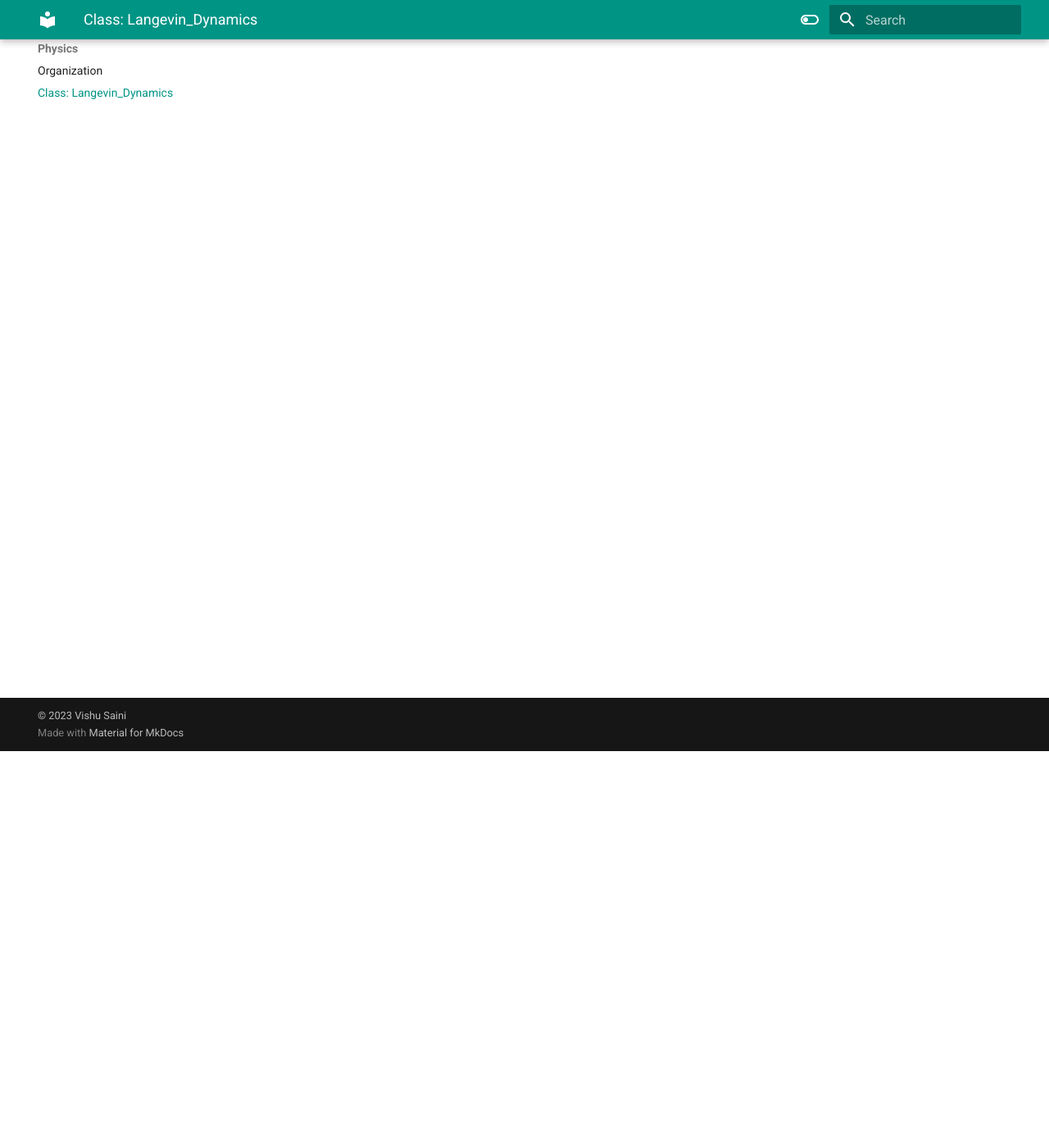
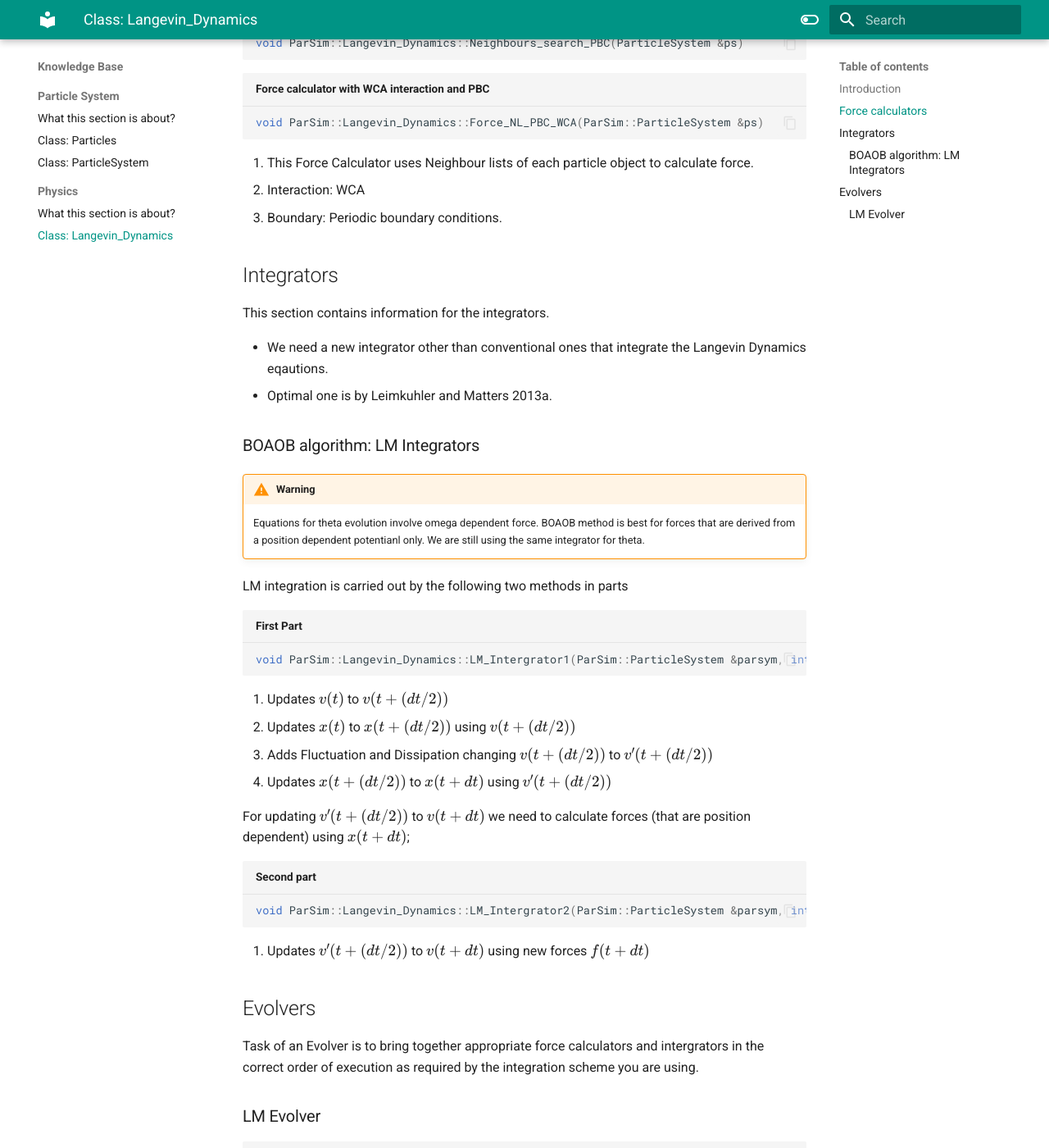
Before and after one commit to vishu-byte/Documentation, an MkDocs documentation site: the page built from docs/Physics/Class:LD/Description.md, in a window 1280 px wide and 1400 px high, scrolled down 484 px. Shown: the whole window at 82% size. Built offline with MkDocs 1.6.1 and Material for MkDocs 9.7.7, drawn with Linux system fonts in a browser that asks for light colours; formulas are drawn with MathJax 3; some of the changed text lies outside the part shown.

Commit message:
A lot of organization and information is added

````diff
--- a/docs/Physics/Class:LD/Description.md
+++ b/docs/Physics/Class:LD/Description.md
@@ -1,7 +1,84 @@
-# Introduction
+## Introduction
 This class handles systems that obey Langevin Dynamics. It is kept separated from other class for ease-of-use.
 
-# Force calculators
+## Force calculators
 
-# Integrators
+``` c++
+void ParSim::Langevin_Dynamics::Neighbours_search(ParticleSystem &ps)
+```
+
+``` c++
+void ParSim::Langevin_Dynamics::Neighbours_search_PBC(ParticleSystem &ps)
+```
+
+``` c++ title="Force calculator with WCA interaction and PBC"
+void ParSim::Langevin_Dynamics::Force_NL_PBC_WCA(ParSim::ParticleSystem &ps)
+```
+
+1. This Force Calculator uses Neighbour lists of each particle object to calculate force.
+2. Interaction: WCA
+3. Boundary: Periodic boundary conditions.
+
+
+
+## Integrators
 This section contains information for the integrators.
+
+* We need a new integrator other than conventional ones that integrate the Langevin Dynamics eqautions.
+* Optimal one is by Leimkuhler and Matters 2013a.
+
+### BOAOB algorithm: LM Integrators
+
+!!! warning
+    Equations for theta evolution involve omega dependent force. BOAOB method is best for forces that are
+    derived from a position dependent potentianl only. We are still using the same integrator for theta.
+
+LM integration is carried out by the following two methods in parts
+
+``` c++ title="First Part "
+void ParSim::Langevin_Dynamics::LM_Intergrator1(ParSim::ParticleSystem &parsym, int step)
+```
+
+1. Updates $v(t)$ to $v(t+(dt/2))$
+2. Updates $x(t)$ to $x(t+(dt/2))$ using $v(t+(dt/2))$
+3. Adds Fluctuation and Dissipation changing $v(t+(dt/2))$ to $v'(t+(dt/2))$
+4. Updates  $x(t+(dt/2))$ to $x(t + dt)$ using $v'(t+(dt/2))$
+
+For updating $v'(t+(dt/2))$ to $v(t+dt)$ we need to calculate forces (that are position dependent) using $x(t + dt)$;
+
+``` c++ title="Second part "
+void ParSim::Langevin_Dynamics::LM_Intergrator2(ParSim::ParticleSystem &parsym, int step)
+```
+
+1. Updates $v'(t+(dt/2))$ to $v(t+dt)$ using new forces $f(t+dt)$
+
+
+## Evolvers
+
+Task of an Evolver is to bring together appropriate force calculators and intergrators in the correct order of
+execution as required by the integration scheme you are using.
+
+### LM Evolver
+
+``` c++ title=" LM evolver "
+void ParSim::Langevin_Dynamics::evolve_system_LM_NL(ParticleSystem &parsym, int step) {
+
+  // Update Neighbour list after every NL_tau steps
+  if (step == 0 || step % this->NL_tau == 0) {
+    Neighbours_search(parsym);
+  }
+  // LM integration: (x(t),v(t)) -- > (x(t + dt),v(t + dt))
+
+  // i) Calculate force f(t) using (x(t)) --
+  Force_NL_PBC_WCA(parsym);
+
+  // ii) Update (x(t), v(t))  to (x(t+dt) , v'(t+(dt/2))
+  LM_Intergrator1(parsym, step);
+
+  // iii) Again calculate force f(t+dt) from x((t+dt))
+  Force_NL_PBC_WCA(parsym);
+
+  //  iv) Update v'(t+(dt/2)) to v(t+dt) --------
+  LM_Intergrator2(parsym, step);
+}
+```
--- a/mkdocs.yml
+++ b/mkdocs.yml
@@ -2,9 +2,9 @@ site_name: Documentation
 theme:
   name: material
   features:
+    - toc.follow
     - navigation.tabs
     - navigation.sections
-    - toc.integrate
     - navigation.top
     - navigation.path
     - search.suggest
@@ -31,17 +31,30 @@ nav:
   - Home:
       - 'Organization': index.md
   - Knowledge Base:
+      - 'Particle System':
+        - 'What this section is about?' : ParticleSystem/Overview.md
+        - 'Class: Particles' : ParticleSystem/Class:Particles/Description.md
+        - 'Class: ParticleSystem' : ParticleSystem/Class:ParticleSystem/Description.md
       - 'Physics':
-        - 'Organization' : Physics/Overview.md
+        - 'What this section is about?' : Physics/Overview.md
         - 'Class: Langevin_Dynamics' : Physics/Class:LD/Description.md
 
 
+extra_javascript:
+  - https://cdnjs.cloudflare.com/ajax/libs/mathjax/2.7.4/MathJax.js?config=TeX-AMS-MML_HTMLorMML
+
 
 markdown_extensions:
+  - toc:
+        permalink: true
   - pymdownx.highlight:
       anchor_linenums: true
+      line_spans: __span
+      pygments_lang_class: true
   - pymdownx.inlinehilite
   - pymdownx.snippets
+  - pymdownx.tabbed:
+      alternate_style: true
   - admonition
   - pymdownx.arithmatex:
       generic: true
@@ -50,9 +63,14 @@ markdown_extensions:
   - pymdownx.superfences
   - pymdownx.mark
   - attr_list
+  - def_list
+  - pymdownx.tasklist:
+      custom_checkbox: true
   - pymdownx.emoji:
       emoji_index: !!python/name:materialx.emoji.twemoji
       emoji_generator: !!python/name:materialx.emoji.to_svg
+  - mdx_math
+
 
 
 
````
Also changed, not shown: docs/ParticleSystem/Class:ParticleSystem/Description.md (added, +2 -0 lines), docs/ParticleSystem/Class:Particles/Description.md (added, +2 -0 lines), docs/ParticleSystem/Overview.md (added, +3 -0 lines), docs/Physics/Overview.md (+5 -3 lines).
